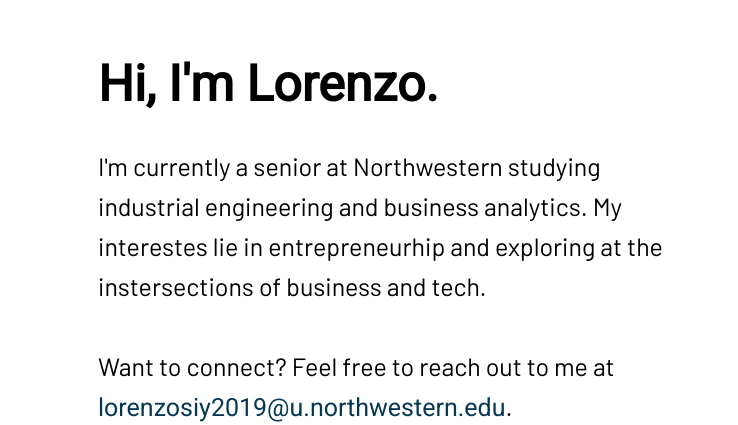
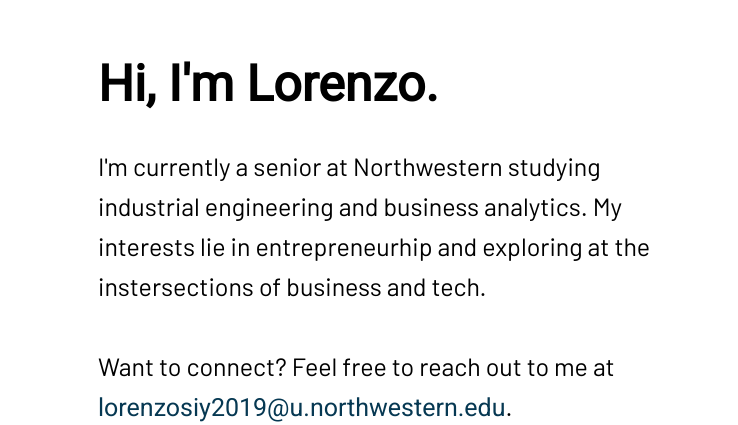
Before and after one commit to lorenzosiy/eecs-coursework, a plain HTML site: page project/index.html in a window 1280 px wide. Shown: the part 176-601 px from the top of the page, 542-1280 px from the left. Drawn offline with Linux system fonts and the light colour scheme.

Commit message:
Adding the current state of my project onto the repo

```diff
--- a/project/index.html
+++ b/project/index.html
@@ -30,7 +30,7 @@
                     <h1>Hi, I'm Lorenzo.</h1>
                     <section>
                       I'm currently a senior at Northwestern studying industrial engineering
-                      and business analytics. My interestes lie in entrepreneurhip and
+                      and business analytics. My interests lie in entrepreneurhip and
                       exploring at the instersections of business and tech.
                       <br>
                       <br>
```
